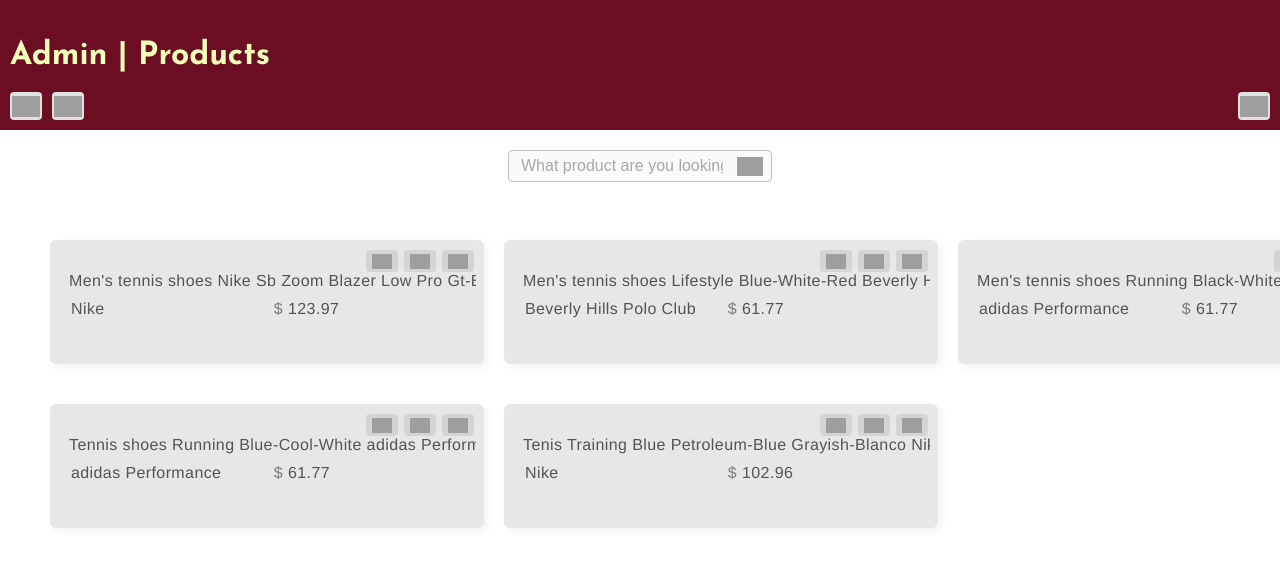
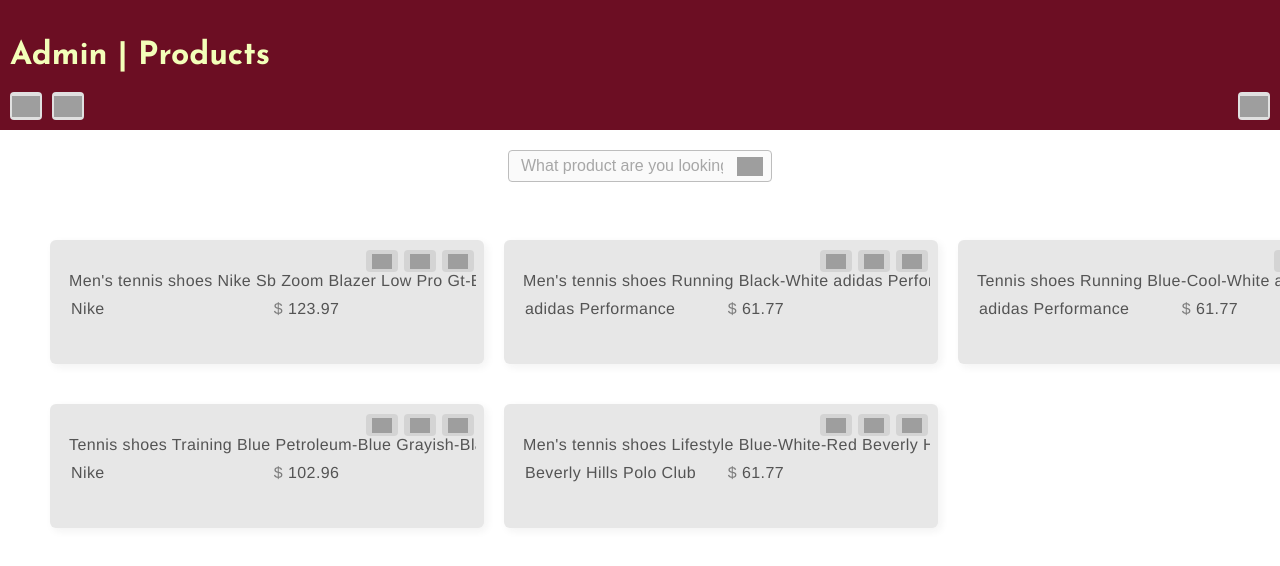
Before and after one commit to jeissonvalde/products, a React (Vite) app: page / in a window 1280 px wide. Shown: the top 566 px of the page. Built offline with nearby package versions, Linux system fonts and the light colour scheme; grey boxes are pictures that could not be loaded.

Commit message:
feat: :sparkles: images animation
On click product element, show images animation

```diff
--- a/src/pages/home/components/product-item.tsx
+++ b/src/pages/home/components/product-item.tsx
@@ -1,5 +1,5 @@
 import { useEffect, useState } from 'react'
-import { ProductArgs } from "../../../types"
+import { ProductArgs, HTMLStyle } from "../../../types"
 import { clickProductStateLabel, clickOption, clickCancelEditProduct, clickSaveChangesProduct } from '../controllers/product-list'
 import { HTMLAttr } from '../../../types'
 import images from '../../../res/images.json'
@@ -7,14 +7,15 @@
 
 export function Product (args: ProductArgs) {
     const [ productData, setData ] = useState(args.productData),
-        [ classNames, setSample ] = useState(args.productData == null ? '' : 'sample')
+        [ classNames, setSample ] = useState(args.productData == null ? '' : 'sample'),
+        [ intervalId, setIntervalId ] = useState(0)
 
     const {
         index,
         prodId
     } = args,
         style = {"--i": index} as HTMLAttr,
-        clickOptsMenu = clickOption.bind(null, prodId, productData, setSample)
+        clickOptsMenu = clickOption.bind(null, prodId, intervalId, productData, setSample)
     let OptionsTemp = <>
         <button className="prod-f-create-prod-button">Add</button>
         <button className="prod-f-close-create-prod-button">Cancel</button>
@@ -35,7 +36,7 @@
             <div
                 id={prodId}
                 className={`hpl-product ${classNames}`}
-                onClick={clickProductStateLabel.bind(null, prodId, setSample)}
+                onClick={clickProductStateLabel.bind(null, { prodId, setSample, setIntervalId, intervalId })}
                 style={style}>
 
                 <form>
@@ -50,6 +51,17 @@
                         <button
                             onClick={clickOptsMenu.bind(null, 'delete')}
                             data-option="delete" className="pef-m-button"><img src={images.icons.delete} /></button>
+                    </div>
+                    <div className="field images">
+                        {productData.images != null ? productData.images.map((imageSRC, index) => {
+
+                            // SEVERAL IGUAL ELEMENTS FOR not use --idx
+                            return (
+                                <div key={index} style={{"--ind": String(index)} as HTMLStyle} className="hpl-p prod-image">
+                                    <img src={imageSRC} />
+                                </div>
+                            )
+                        }) : ''}
                     </div>
                     <div className="field col-1-3">
                         <label>Name</label>
--- /dev/null
+++ b/src/pages/home/controllers/product-image.ts
@@ -0,0 +1,20 @@
+// Duration of animation of each image is 6s
+
+import { SetState } from "../../../types"
+
+export function initProductImagesAnimation (prodId: string, setIntervalId: SetState) {
+    const imagesContainer = document.querySelector(`#${prodId} .field.images`),
+        images = imagesContainer?.getElementsByClassName('prod-image'),
+        productForm = document.querySelector(`#${prodId} form`)
+
+    if (productForm && images) {
+        productForm.classList.add('play-images-anim')
+
+        const intervalId = setInterval(() => {
+            productForm.classList.remove('play-images-anim')
+            setTimeout(() => productForm.classList.add('play-images-anim'), 500)
+        }, (images.length * 6800))
+
+        setIntervalId(intervalId)
+    }
+}
--- a/src/pages/home/controllers/product-list.ts
+++ b/src/pages/home/controllers/product-list.ts
@@ -1,11 +1,15 @@
-import React from 'react'
 import { El, EvClick, EvClickLabel, ProductTS, SetState } from "../../../types"
 import images from '../../../res/images.json'
+import { initProductImagesAnimation } from './product-image'
 
-export function clickOption (prodId: string, prodData: ProductTS, setSample: SetState, opt: string, e: EvClick) {
+export function clickOption (prodId: string, intervalId: number, prodData: ProductTS, setSample: SetState, opt: string, e: EvClick) {
     e.preventDefault()
     const prodEl = document.getElementById(prodId) as El,
         sample = prodEl.getAttribute('class') as string
+
+    // Clean animations
+    prodEl.querySelector<El>('form')?.classList.remove('play-images-anim')
+    window.clearInterval(intervalId)
 
     switch (opt) {
         case 'unavailable':
@@ -96,13 +100,47 @@
 }
 
 // Undelete. this message is showed after on delete.
-export function clickProductStateLabel (prodId: string, setSample: SetState, e: EvClickLabel) {
+type StateLabel = {
+    prodId: string,
+    setSample: SetState,
+    setIntervalId: SetState,
+    intervalId: number
+}
+export function clickProductStateLabel (args: StateLabel, e: EvClickLabel) {
     e.preventDefault()
-    const productEl = document.getElementById(prodId) as El
+    const {
+        prodId,
+        setSample,
+        setIntervalId,
+        intervalId
+    } = args
+
+    const productEl = document.getElementById(prodId) as El,
+        target = e.target as El
+
     if (productEl.classList.contains('delete')) {
 
         setSample('sample')
         deleteProduct(true, prodId)
+    }
+
+
+    if (productEl) {
+        const classList = productEl.getAttribute('class') as string,
+            tagName = target.tagName
+        if (
+            /disabled|deleted/.test(classList) == false
+            && /sample$/.test(classList.replace(/\s/g, ''))
+            && /BUTTON|IMG/.test(tagName) == false
+        ) {
+            if (productEl.querySelector('form')?.classList.contains('play-images-anim')) {
+                productEl.querySelector('form')?.classList.remove('play-images-anim')
+                window.clearInterval(intervalId)
+            } else {
+                // productEl.querySelector('form')?.classList.add('play-images-anim')
+                initProductImagesAnimation(prodId, setIntervalId)
+            }
+        }
     }
 }
 
--- a/src/pages/home/json/products.json
+++ b/src/pages/home/json/products.json
@@ -4,21 +4,21 @@
         "name": "Men's tennis shoes Nike Sb Zoom Blazer Low Pro Gt-Bio Beige/White-Gym Red-White",
         "brand": "Nike",
         "price": 123.97,
+        "images": [
+            "https://firebasestorage.googleapis.com/v0/b/portafolio-333717.appspot.com/o/jeissoncoder%2Fimages%2Fproducts%2Fshoes%2FAdobe_Express_20230227_1554030_1.png?alt=media&token=b204de3a-bd08-4b47-8ad0-331b11254673",
+            "https://firebasestorage.googleapis.com/v0/b/portafolio-333717.appspot.com/o/jeissoncoder%2Fimages%2Fproducts%2Fshoes%2FAdobe_Express_20230227_1554580_1.png?alt=media&token=cf746472-c905-46ab-abc7-643c40ae5925"
+        ],
         "description": "Re - Built with Grant Taylor's knowledge, the Nike SB Zoom Blazer Low Pro GT is a new version of a favorite skate shoe. The updated design has a higher tape to provide more durability.",
-        "unavailable": null
-    },
-    {
-        "id": "p-02",
-        "name": "Men's tennis shoes Lifestyle Blue-White-Red Beverly Hills Polo Club Chance",
-        "brand": "Beverly Hills Polo Club",
-        "price": 61.77,
-        "description": "The classic aspect of these tennis was not designed for any man. Beverly Hills Polo Club's Canche model reflects a style that retains the essence of male footwear of the 80s. It is a silhouette that allows easy combination of garments such as polo shirts, short sleeve shirts and even neck sacks round. Find your best option to combine and keep your best look with Beverly Hills Polo Club.",
         "unavailable": null
     },
     {
         "id": "p-03",
         "name": "Men's tennis shoes Running Black-White adidas Performance Galaxy 6",
         "brand": "adidas Performance",
+        "images": [
+            "https://firebasestorage.googleapis.com/v0/b/portafolio-333717.appspot.com/o/jeissoncoder%2Fimages%2Fproducts%2Fshoes%2FAdobe_Express_20230227_1552580_1.png?alt=media&token=91423055-12b9-41dc-9b4c-ca906c1f3cc7",
+            "https://firebasestorage.googleapis.com/v0/b/portafolio-333717.appspot.com/o/jeissoncoder%2Fimages%2Fproducts%2Fshoes%2FAdobe_Express_20230228_1105170_1.png?alt=media&token=2966d77a-f641-4f66-83a1-e58cac18e1da"
+        ],
         "price": 61.77,
         "description": "Galaxy 6 is a new adidas product. Make every kilometer. These adidas running tennis fill each step with comfort, regardless of distance. Your feet are practically sink into soft damping. They will make you think that you can run forever, or at least for a few more kilometers. You have the control.",
         "unavailable": null
@@ -27,16 +27,35 @@
         "id": "p-04",
         "name": "Tennis shoes Running Blue-Cool-White adidas Performance Galaxy 6",
         "brand": "adidas Performance",
+        "images": [
+            "https://firebasestorage.googleapis.com/v0/b/portafolio-333717.appspot.com/o/jeissoncoder%2Fimages%2Fproducts%2Fshoes%2FAdobe_Express_20230227_1550310_1.png?alt=media&token=1640e49a-e3a9-4a2c-ae4d-57c930c5bc73",
+            "https://firebasestorage.googleapis.com/v0/b/portafolio-333717.appspot.com/o/jeissoncoder%2Fimages%2Fproducts%2Fshoes%2FAdobe_Express_20230227_1551500_1.png?alt=media&token=800e4b0f-5cd1-4ba7-9d7a-bf2d519662ae"
+        ],
         "price": 61.77,
         "description": "Galaxy 6 is a new adidas product. Make every kilometer. These adidas running tennis fill each step with comfort, regardless of distance. Your feet are practically sink into soft damping. They will make you think that you can run forever, or at least for a few more kilometers. You have the control.",
         "unavailable": null
     },
     {
         "id": "p-05",
-        "name": "Tenis Training Blue Petroleum-Blue Grayish-Blanco Nike MC Trainer 2",
+        "name": "Tennis shoes Training Blue Petroleum-Blue Grayish-Blanco Nike MC Trainer 2",
+        "images": [
+            "https://firebasestorage.googleapis.com/v0/b/portafolio-333717.appspot.com/o/jeissoncoder%2Fimages%2Fproducts%2Fshoes%2FAdobe_Express_20230227_1555540_1.png?alt=media&token=b3f603e7-5dde-4a68-a5fa-b1ed8fe8b7a1",
+            "https://firebasestorage.googleapis.com/v0/b/portafolio-333717.appspot.com/o/jeissoncoder%2Fimages%2Fproducts%2Fshoes%2FAdobe_Express_20230227_1556420_1.png?alt=media&token=bcd76f0f-88d8-46c7-b45b-74ca52bb8c10"
+        ],
         "brand": "Nike",
         "price": 102.96,
         "description": "The Nike MC Trainer 2 allows you to move from circuit training in the weight room to synthetic grass (Turf) so you can do fast toning exercises without problems. This model is a multipurpose power that combines versatility, stability and longevity to remain firm in the physical work you are doing. From the posterior squatillas to Sprint repetitions, it can help support the rigors of your diverse training regime without having to make a stop to take more equipment for your training.",
         "unavailable": null
+    },
+    {
+        "id": "p-02",
+        "name": "Men's tennis shoes Lifestyle Blue-White-Red Beverly Hills Polo Club Chance",
+        "brand": "Beverly Hills Polo Club",
+        "images": [
+            "https://firebasestorage.googleapis.com/v0/b/portafolio-333717.appspot.com/o/jeissoncoder%2Fimages%2Fproducts%2Fshoes%2FAdobe_Express_20230227_1557270_1.png?alt=media&token=b398df3b-e196-421e-9a6d-cf4cf57c284a"
+        ],
+        "price": 61.77,
+        "description": "The classic aspect of these tennis was not designed for any man. Beverly Hills Polo Club's Canche model reflects a style that retains the essence of male footwear of the 80s. It is a silhouette that allows easy combination of garments such as polo shirts, short sleeve shirts and even neck sacks round. Find your best option to combine and keep your best look with Beverly Hills Polo Club.",
+        "unavailable": null
     }
 ]
--- /dev/null
+++ b/src/pages/home/styles/product-images.scss
@@ -0,0 +1,64 @@
+
+.hpl-product {
+    form .field.images {
+        display: none;
+    }
+
+    form.play-images-anim {
+        .field.images {
+            display: block;
+            overflow: unset;
+            position: absolute !important;
+            top: 50px;
+            left: -20px;
+
+            // transition: background-color, transform, margin, padding, max-height, opacity;
+            transition-duration: .6s, 2.4s, .8s, .8s,  1s, .6s;
+            transition-delay: 0s, 0s, 0s, 0s, 0s, 1s !important;
+            transition-timing-function: cubic-bezier(0.13, 0.25, 0.1, 0.85);
+
+            .hpl-p.prod-image {
+                position: absolute;
+                bottom: 0px;
+                width: 160px;
+                background-color: var(--bg-color);
+                will-change: opacity;
+                opacity: 0;
+                animation: animImagesOfProduct 6s linear calc(var(--ind) * 6s) forwards;
+
+                img {
+                    width: 140px;
+                    position: relative;
+                    bottom: -10px;
+                    left: 15px;
+                }
+            }
+        }
+
+        transform: translateX(0%);
+        opacity: 1;
+        &.loading {
+            .field.images {
+                transition-duration: .6s, 2.4s, .8s, .8s,  1s, .2s;
+                transition-delay: 0s, .7s, 0s, 0s, 0s, 0s !important;
+                transform: translateX(150%);
+                opacity: 0;
+            }
+        }
+    }
+}
+
+@keyframes animImagesOfProduct {
+    from {
+        opacity: 0;
+    }
+    6% {
+        opacity: 1;
+    }
+    94% {
+        opacity: 1;
+    }
+    to {
+        opacity: 0;
+    }
+}
--- a/src/pages/home/styles/product-list.scss
+++ b/src/pages/home/styles/product-list.scss
@@ -1,5 +1,6 @@
 @import "../../../res/vars.scss";
 @import "./product-list-breakpoint.scss";
+@import "./product-images.scss";
 
 .hpl-result {
     margin: auto;
@@ -79,14 +80,8 @@
 
 /* Animations */
 .hpl-product .field {
-    transition:
-        background-color .6s,
-        transform 1.4s,
-        margin .8s,
-        padding .8s,
-        max-height 1s,
-        opacity .2s;
-
+    transition: background-color, transform, margin, padding, max-height, opacity;
+    transition-duration: .6s, 1.4s, .8s, .8s,  1s,  .2s;
     transition-delay: 0s, 0s, 0s, 0s, 0s, 1s;
 
 }
--- a/src/types.d.ts
+++ b/src/types.d.ts
@@ -1,4 +1,4 @@
-import { SyntheticEvent, MouseEvent, Dispatch, SetStateAction } from "react"
+import { SyntheticEvent, StyleHTMLAttributes, MouseEvent, Dispatch, SetStateAction } from "react"
 
 declare global {
     interface Document {
@@ -22,10 +22,13 @@
 
 export type SetState = Dispatch<SetStateAction<any>>
 
+export type HTMLStyle = StyleHTMLAttributes
+
 export type ProductTS = {
     name: string,
     price: number,
     brand: string,
+    images: string[] | null,
     description: string,
     unavailable: boolean | null
 }
```
